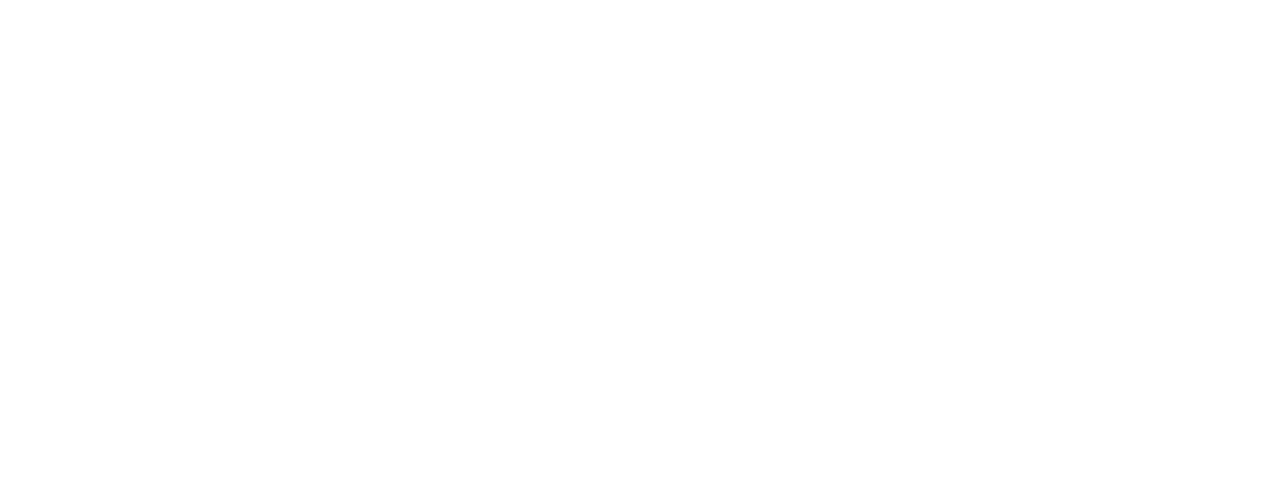
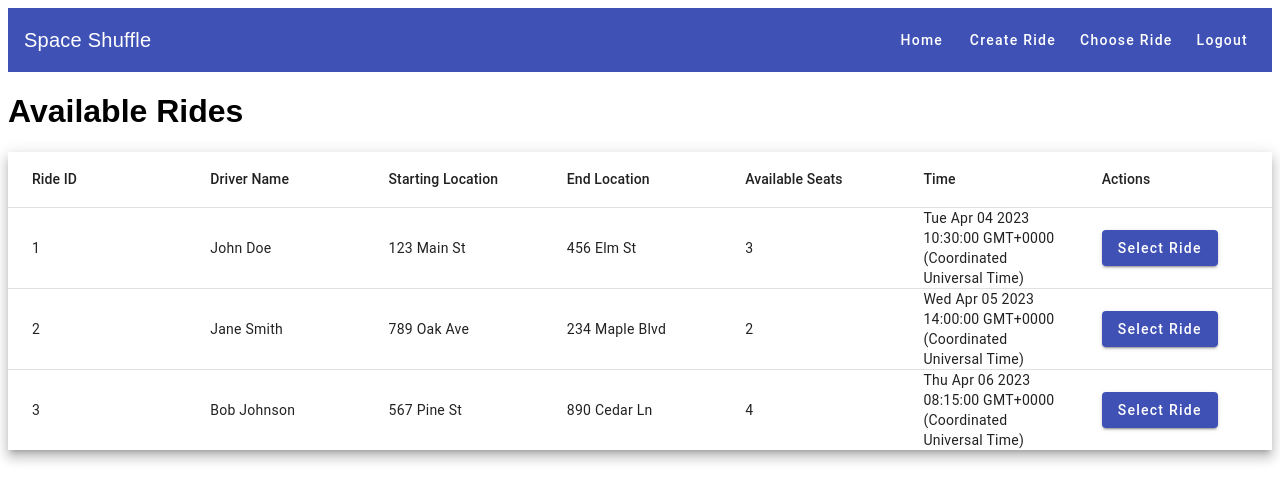
Before and after one commit to KenanKonjic/space-shuffle-fe, an Angular app: page /choose-ride in a window 1280 px wide. Before the commit this address led to /. Shown: the top 502 px of the page. Built offline with nearby package versions, Linux system fonts and the light colour scheme.

Commit message:
Added: Choose a ride table

```diff
--- /dev/null
+++ b/src/app/choose-ride/choose-ride.component.css
@@ -0,0 +1,3 @@
+h1 {
+  font-family: Arial, sans-serif;
+}
--- /dev/null
+++ b/src/app/choose-ride/choose-ride.component.html
@@ -0,0 +1,46 @@
+<app-header></app-header>
+<div class="container">
+  <h1>Available Rides</h1>
+  <mat-table [dataSource]="rides" class="mat-elevation-z8">
+
+    <ng-container matColumnDef="id">
+      <mat-header-cell *matHeaderCellDef>Ride ID</mat-header-cell>
+      <mat-cell *matCellDef="let ride">{{ride.id}}</mat-cell>
+    </ng-container>
+
+    <ng-container matColumnDef="driverName">
+      <mat-header-cell *matHeaderCellDef>Driver Name</mat-header-cell>
+      <mat-cell *matCellDef="let ride">{{ride.driverName}}</mat-cell>
+    </ng-container>
+
+    <ng-container matColumnDef="startingLocation">
+      <mat-header-cell *matHeaderCellDef>Starting Location</mat-header-cell>
+      <mat-cell *matCellDef="let ride">{{ride.startingLocation}}</mat-cell>
+    </ng-container>
+
+    <ng-container matColumnDef="endLocation">
+      <mat-header-cell *matHeaderCellDef>End Location</mat-header-cell>
+      <mat-cell *matCellDef="let ride">{{ride.endLocation}}</mat-cell>
+    </ng-container>
+
+    <ng-container matColumnDef="availableSeats">
+      <mat-header-cell *matHeaderCellDef>Available Seats</mat-header-cell>
+      <mat-cell *matCellDef="let ride">{{ride.availableSeats}}</mat-cell>
+    </ng-container>
+
+    <ng-container matColumnDef="time">
+      <mat-header-cell *matHeaderCellDef>Time</mat-header-cell>
+      <mat-cell *matCellDef="let ride">{{ride.time}}</mat-cell>
+    </ng-container>
+
+    <ng-container matColumnDef="actions">
+      <mat-header-cell *matHeaderCellDef>Actions</mat-header-cell>
+      <mat-cell *matCellDef="let ride">
+        <button mat-raised-button color="primary" (click)="selectRide(ride)">Select Ride</button>
+      </mat-cell>
+    </ng-container>
+
+    <mat-header-row *matHeaderRowDef="displayedColumns"></mat-header-row>
+    <mat-row *matRowDef="let row; columns: displayedColumns;"></mat-row>
+  </mat-table>
+</div>
--- /dev/null
+++ b/src/app/choose-ride/choose-ride.component.ts
@@ -0,0 +1,24 @@
+import { Component, OnInit } from '@angular/core';
+import { Ride } from '../models/ride.model';
+import { RideService } from '../services/ride.service';
+import {Router} from "@angular/router";
+
+@Component({
+  selector: 'app-choose-ride',
+  templateUrl: './choose-ride.component.html',
+  styleUrls: ['./choose-ride.component.css']
+})
+export class ChooseRideComponent implements OnInit {
+  rides: Ride[] = [];
+  displayedColumns: string[] = ['id', 'driverName', 'startingLocation', 'endLocation', 'availableSeats', 'time', 'actions'];
+
+  constructor(private rideService: RideService, private router: Router) { }
+
+  ngOnInit() {
+    this.rides = this.rideService.getRides();
+  }
+
+  selectRide(ride: Ride) {
+    this.router.navigate(['home']);
+  }
+}
--- /dev/null
+++ b/src/app/services/ride.service.ts
@@ -0,0 +1,42 @@
+import { Injectable } from '@angular/core';
+import { Ride } from '../models/ride.model';
+
+@Injectable({
+  providedIn: 'root'
+})
+export class RideService {
+
+  rides: Ride[] = [
+    {
+      id: 1,
+      driverName: 'John Doe',
+      startingLocation: '123 Main St',
+      endLocation: '456 Elm St',
+      availableSeats: 3,
+      time: new Date(2023, 3, 4, 10, 30, 0) // April 4th, 2023 at 10:30 AM
+    },
+    {
+      id: 2,
+      driverName: 'Jane Smith',
+      startingLocation: '789 Oak Ave',
+      endLocation: '234 Maple Blvd',
+      availableSeats: 2,
+      time: new Date(2023, 3, 5, 14, 0, 0) // April 5th, 2023 at 2:00 PM
+    },
+    {
+      id: 3,
+      driverName: 'Bob Johnson',
+      startingLocation: '567 Pine St',
+      endLocation: '890 Cedar Ln',
+      availableSeats: 4,
+      time: new Date(2023, 3, 6, 8, 15, 0) // April 6th, 2023 at 8:15 AM
+    }
+  ];
+
+  constructor() { }
+
+  getRides(): Ride[] {
+    return this.rides;
+  }
+
+}
```
Also changed, not shown: src/app/app-routing.module.ts (+4 -4 lines), src/app/app.module.ts (+10 -5 lines), src/app/models/ride.model.ts (added, +8 -0 lines).
